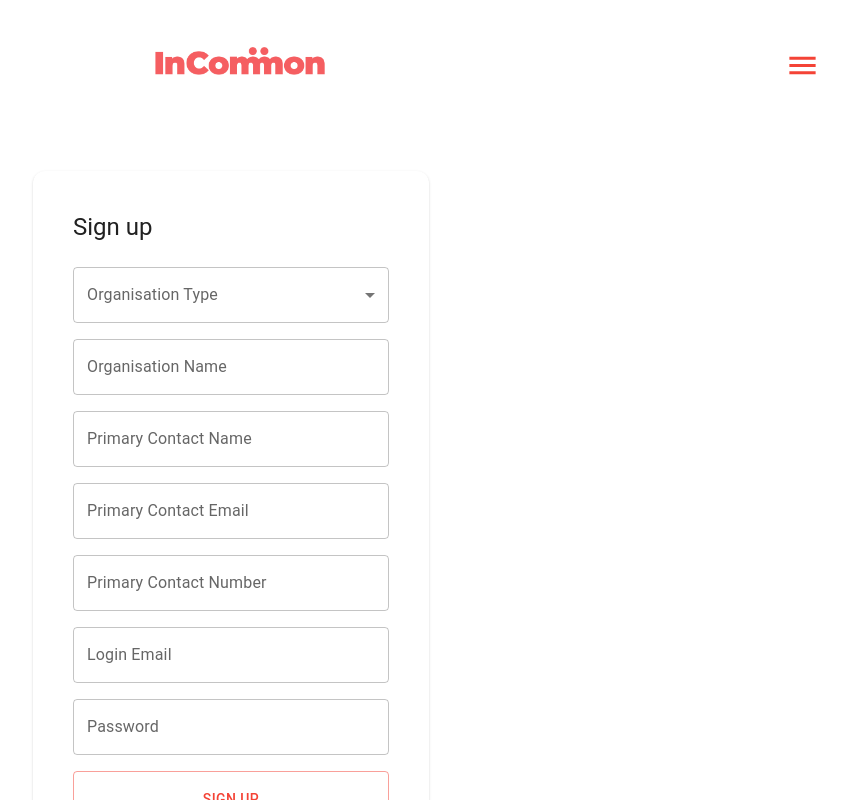
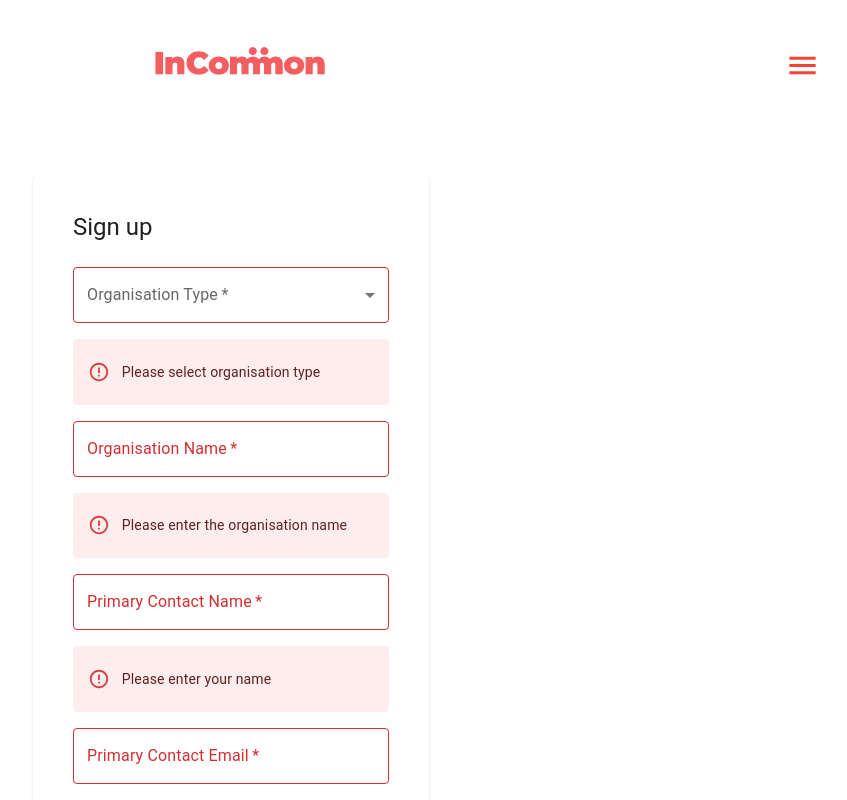
Before and after one commit to tech-for-better/in-common, a Next.js app: page /sign-up in a window 1280 px wide. Both pictures are taken after a click on the button "SIGN UP". Shown: the top 800 px of the page, without its empty margins (409-1256 px from the left). Built offline with nearby package versions, Linux system fonts and the light colour scheme; no server answers.

Commit message:
Signup check

```diff
--- a/components/Signup/SignUpComponent.js
+++ b/components/Signup/SignUpComponent.js
@@ -12,7 +12,11 @@ import {
   MenuItem,
   InputLabel,
   FormControl,
+  Alert,
 } from '@mui/material';
+import ArrowCircleUpIcon from '@mui/icons-material/ArrowCircleUp';
+import { GridColumnHeaderSeparator } from '@mui/x-data-grid';
+import { ConstructionOutlined } from '@mui/icons-material';
 
 export default function SignUpComponent({ user }) {
   const [signUpEmail, setSignUpEmail] = useState('');
@@ -22,6 +26,10 @@ export default function SignUpComponent({ user }) {
   const [contactEmail, setContactEmail] = useState('');
   const [contactName, setContactName] = useState('');
   const [contactNumber, setContactNumber] = useState('');
+
+  const [error, setError] = useState(false);
+  const [errorMessage, setErrorMessage] = useState({});
+  // const [loading, setLoading] = useState(false);
 
   async function signUp() {
     try {
@@ -51,8 +59,67 @@ export default function SignUpComponent({ user }) {
         .then((response) => response.json())
         .then((data) => console.log(data));
     } catch (error) {
-      console.log(error);
-      alert('sorry we could not sign you up');
+      return console.log(error);
+    }
+  }
+  console.log(errorMessage.length);
+
+  function checkErrors() {
+    const emailReg = '[a-z0-9._%+-]+@[a-z0-9.-]+.[a-z]{2,63}$';
+
+    if (signUpPassword.length < 6) {
+      setError(true);
+      setErrorMessage((errors) => {
+        return {
+          ...errors,
+          password: 'Password needs to be at least 6 characters',
+        };
+      });
+    }
+    if (!signUpEmail.match(emailReg)) {
+      setError(true);
+      setErrorMessage((errors) => {
+        return { ...errors, email: 'Contact email is not valid' };
+      });
+    }
+
+    if (/^\d+$/.contactNumber == false) {
+      setError(true);
+      setErrorMessage((errors) => {
+        return { ...errors, phone: 'Phone number is not valid' };
+      });
+    }
+
+    if (!contactEmail.match(emailReg)) {
+      setError(true);
+      setErrorMessage((errors) => {
+        return { ...errors, contactEmail: 'Login email is not valid' };
+      });
+    }
+
+    if (!contactName.length > 0) {
+      setError(true);
+      setErrorMessage((errors) => {
+        return { ...errors, contactName: 'Please enter your name' };
+      });
+    }
+
+    if (!orgName.length > 0) {
+      setError(true);
+      setErrorMessage((errors) => {
+        return { ...errors, orgName: 'Please enter the organisation name' };
+      });
+    }
+
+    if (!type.length > 0) {
+      setError(true);
+      setErrorMessage((errors) => {
+        return { ...errors, orgType: 'Please select organisation type' };
+      });
+    }
+
+    if (errorMessage === undefined) {
+      return setError(false);
     }
   }
 
@@ -77,6 +144,7 @@ export default function SignUpComponent({ user }) {
             <Box sx={{ mb: 2 }}>
               <FormControl fullWidth>
                 <InputLabel
+                  required
                   hidden
                   id="organisation-type"
                   htmlFor="Organisation Type"
@@ -84,16 +152,26 @@ export default function SignUpComponent({ user }) {
                   Organisation Type
                 </InputLabel>
                 <Select
+                  required
+                  error={errorMessage.orgType ? true : false}
                   labelId="organisation-type-label"
                   id="organisation-type"
                   value={type}
                   label="Organisation Type"
-                  onChange={(e) => setType(e.target.value)}
+                  onChange={(e) => {
+                    setType(e.target.value);
+                    delete errorMessage.orgType;
+                  }}
                 >
                   <MenuItem value={'School'}>School</MenuItem>
                   <MenuItem value={'Retirement Home'}>Retirement Home</MenuItem>
                 </Select>
               </FormControl>
+              {errorMessage.orgType ? (
+                <Alert severity="error" sx={{ padding: 1.85, mt: 2 }}>
+                  {errorMessage.orgType}
+                </Alert>
+              ) : null}
             </Box>
 
             <Box sx={{ mb: 2 }}>
@@ -101,13 +179,23 @@ export default function SignUpComponent({ user }) {
                 Organisation Name
               </label>
               <TextField
+                error={errorMessage.orgName ? true : false}
+                required
                 variant="outlined"
                 id="filled-organisation-name-input"
                 label="Organisation Name"
                 autoComplete="current-organisation-name"
-                onChange={(e) => setOrgName(e.target.value)}
+                onChange={(e) => {
+                  setOrgName(e.target.value);
+                  delete errorMessage.orgName;
+                }}
                 fullWidth
               />
+              {errorMessage.orgName ? (
+                <Alert severity="error" sx={{ padding: 1.85, mt: 2 }}>
+                  {errorMessage.orgName}
+                </Alert>
+              ) : null}
             </Box>
 
             <Box sx={{ mb: 2 }}>
@@ -115,13 +203,23 @@ export default function SignUpComponent({ user }) {
                 Primary Contact Name
               </label>
               <TextField
+                required
+                error={errorMessage.contactName ? true : false}
                 variant="outlined"
                 id="filled-primary-contact-name-input"
                 label="Primary Contact Name"
                 autoComplete="current-primary-contact-name"
-                onChange={(e) => setContactName(e.target.value)}
+                onChange={(e) => {
+                  setContactName(e.target.value);
+                  delete errorMessage.contactName;
+                }}
                 fullWidth
               />
+              {errorMessage.contactName ? (
+                <Alert severity="error" sx={{ padding: 1.85, mt: 2 }}>
+                  {errorMessage.contactName}
+                </Alert>
+              ) : null}
             </Box>
 
             <Box sx={{ mb: 2 }}>
@@ -129,13 +227,23 @@ export default function SignUpComponent({ user }) {
                 Primary Contact Email
               </label>
               <TextField
+                error={errorMessage.contactEmail ? true : false}
+                required
                 variant="outlined"
                 id="filled-organisation-email-input"
                 label="Primary Contact Email"
                 autoComplete="current-organisation-email"
-                onChange={(e) => setContactEmail(e.target.value)}
+                onChange={(e) => {
+                  setContactEmail(e.target.value);
+                  delete errorMessage.contactEmail;
+                }}
                 fullWidth
               />
+              {errorMessage.contactEmail ? (
+                <Alert severity="error" sx={{ padding: 1.85, mt: 2 }}>
+                  {errorMessage.contactEmail}
+                </Alert>
+              ) : null}
             </Box>
 
             <Box sx={{ mb: 2 }}>
@@ -143,13 +251,23 @@ export default function SignUpComponent({ user }) {
                 Primary Contact Number
               </label>
               <TextField
+                required
+                error={errorMessage.phone ? true : false}
                 variant="outlined"
                 id="filled-primary-contact-number-input"
                 label="Primary Contact Number"
                 autoComplete="current-primary-contact-number"
-                onChange={(e) => setContactNumber(e.target.value)}
+                onChange={(e) => {
+                  setContactNumber(e.target.value);
+                  delete errorMessage.phone;
+                }}
                 fullWidth
               />
+              {errorMessage.phone ? (
+                <Alert severity="error" sx={{ padding: 1.85, mt: 2 }}>
+                  {errorMessage.phone}
+                </Alert>
+              ) : null}
             </Box>
 
             <Box sx={{ mb: 2 }}>
@@ -157,38 +275,62 @@ export default function SignUpComponent({ user }) {
                 Login Email
               </label>
               <TextField
+                required
+                error={errorMessage.email ? true : false}
                 variant="outlined"
                 id="filled-email-input"
                 label="Login Email"
                 type="email"
                 autoComplete="current-email"
-                onChange={(e) => setSignUpEmail(e.target.value)}
+                onChange={(e) => {
+                  setSignUpEmail(e.target.value);
+                  delete errorMessage.email;
+                }}
                 fullWidth
               />
+              {errorMessage.email ? (
+                <Alert severity="error" sx={{ padding: 1.85, mt: 2 }}>
+                  {errorMessage.email}
+                </Alert>
+              ) : null}
             </Box>
             <Box sx={{ mb: 2 }}>
               <label hidden htmlFor="password">
                 Password
               </label>
               <TextField
+                required
+                error={errorMessage.password ? true : false}
                 id="filled-password-input"
                 label="Password"
                 type="password"
                 autoComplete="current-password"
-                onChange={(e) => setSignUpPassword(e.target.value)}
+                onChange={(e) => {
+                  setSignUpPassword(e.target.value);
+                  delete errorMessage.password;
+                }}
                 fullWidth
               />
+              {errorMessage.password ? (
+                <Alert severity="error" sx={{ padding: 1.85, mt: 2 }}>
+                  {errorMessage.password}
+                </Alert>
+              ) : null}
             </Box>
             <Button
               variant="outlined"
               sx={{ padding: 1.85 }}
               onClick={(e) => {
                 e.preventDefault();
-                signUp();
+                checkErrors();
+                if (error === false) {
+                  signUp();
+                }
+                console.log('ERROR STATE', error);
               }}
               fullWidth
             >
-              Sign up
+              SIGN UP
             </Button>
           </form>
         </Card>
--- a/pages/index.js
+++ b/pages/index.js
@@ -3,7 +3,7 @@ import Loading from '../components/Loading/Loading';
 import Login from '../components/Login/Login';
 import Events from '../components/Events/Events';
 
-export default function Index({ user, error, loading, root }) {
+export default function Index({ user, error, loading }) {
   if (loading) {
     return <Loading />;
   }
@@ -18,5 +18,5 @@ export default function Index({ user, error, loading, root }) {
     return <Events user={user} />;
   }
 
-  return <Login root={root} />;
+  return <Login />;
 }
```
Also changed, not shown: components/Login/Login.js (+14 -3 lines).
